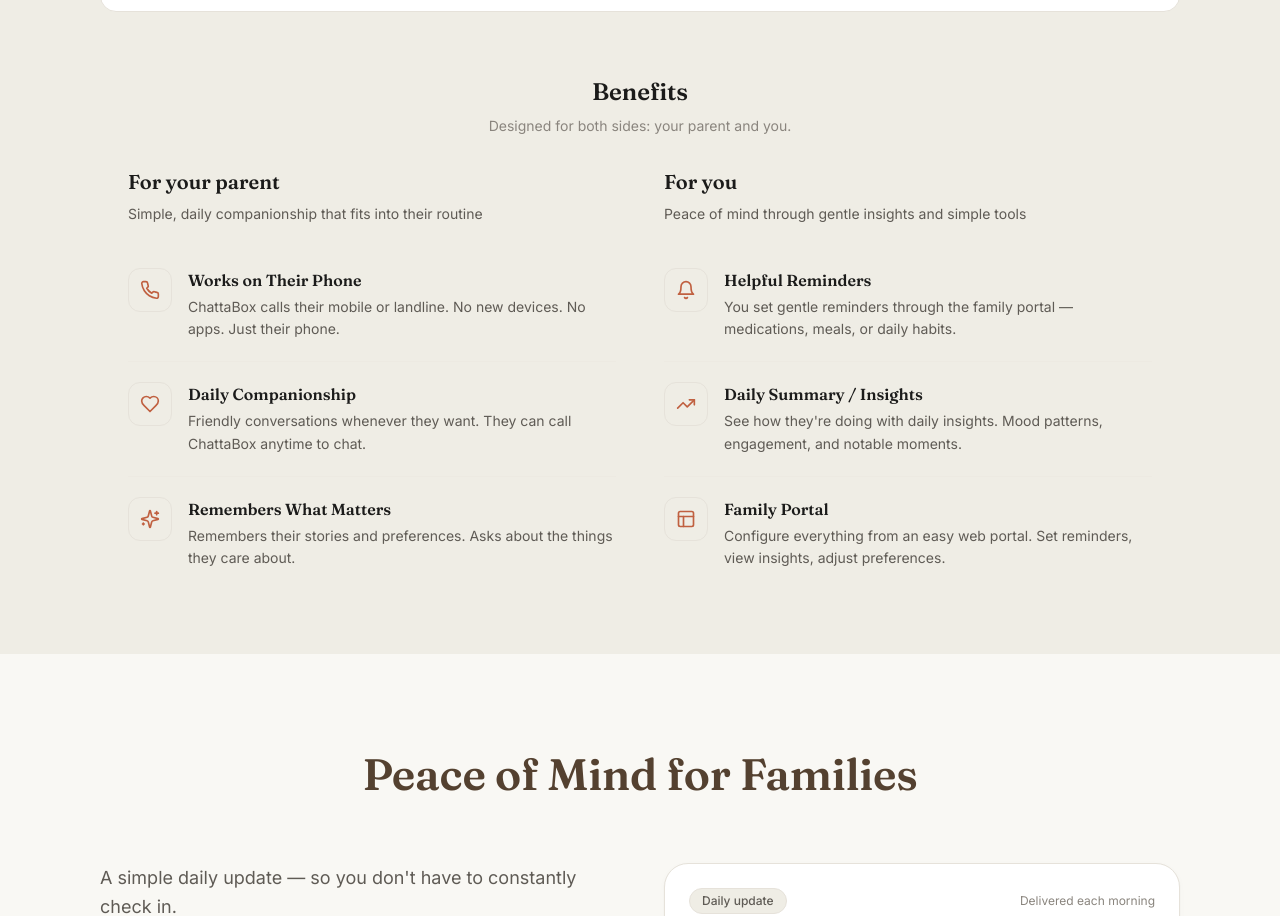
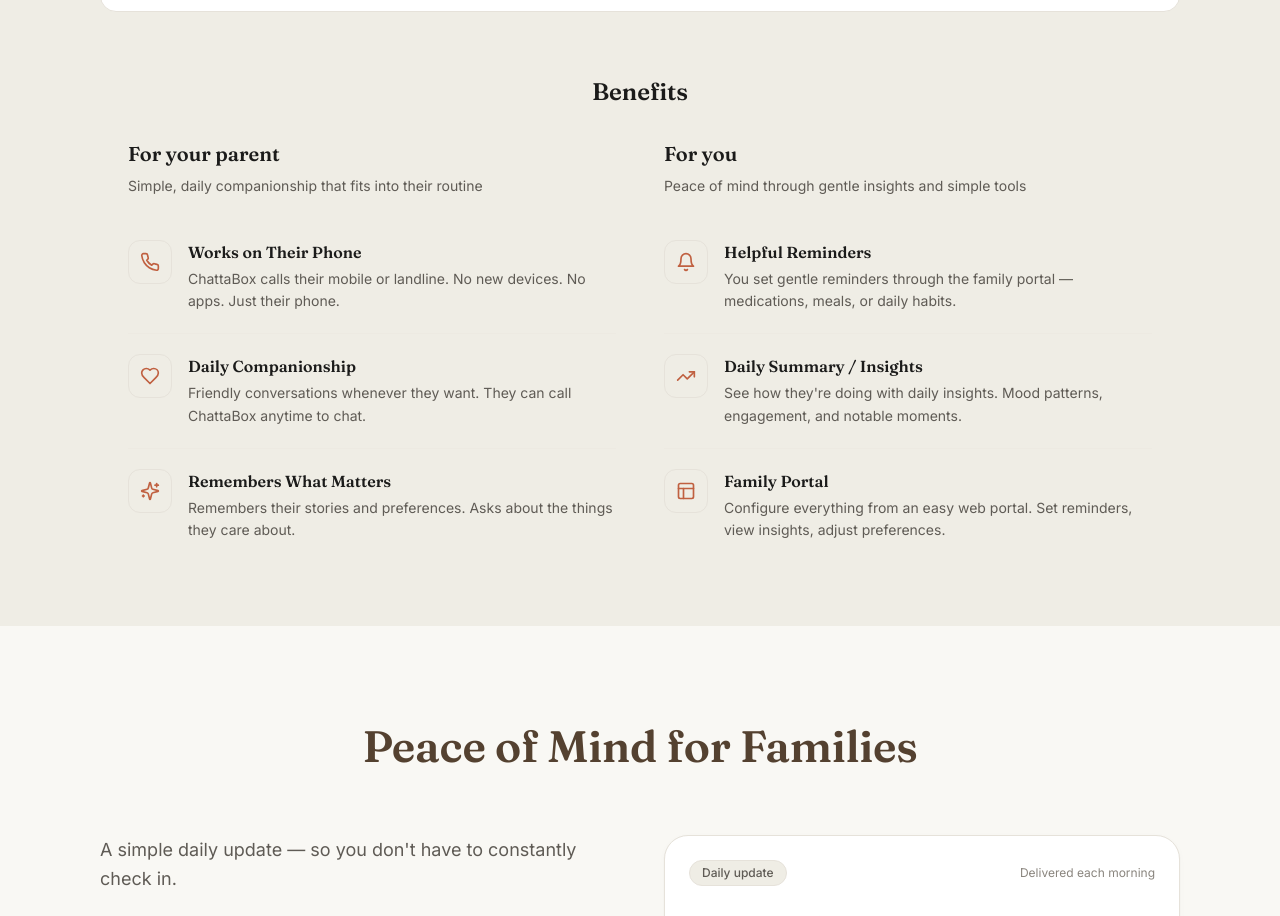
Before and after one commit to hawkpersonal/ChattaBox-Public-Website, a React (Vite) app: page / in a window 1280 px wide. Shown: the part 1334-2250 px from the top of the page. Built offline with nearby package versions, Linux system fonts and the light colour scheme.

Commit message:
Remove 'Designed for both sides' text from Benefits section

```diff
--- a/src/components/sections/Features.tsx
+++ b/src/components/sections/Features.tsx
@@ -390,9 +390,6 @@ export function Features() {
             <h3 className="text-2xl font-serif font-semibold text-[#1B1B1A] mb-2 text-center">
               Benefits
             </h3>
-            <p className="text-sm text-[#8A857E] text-center">
-              Designed for both sides: your parent and you.
-            </p>
           </div>
 
           {/* Mobile: Segmented Toggle */}
```
